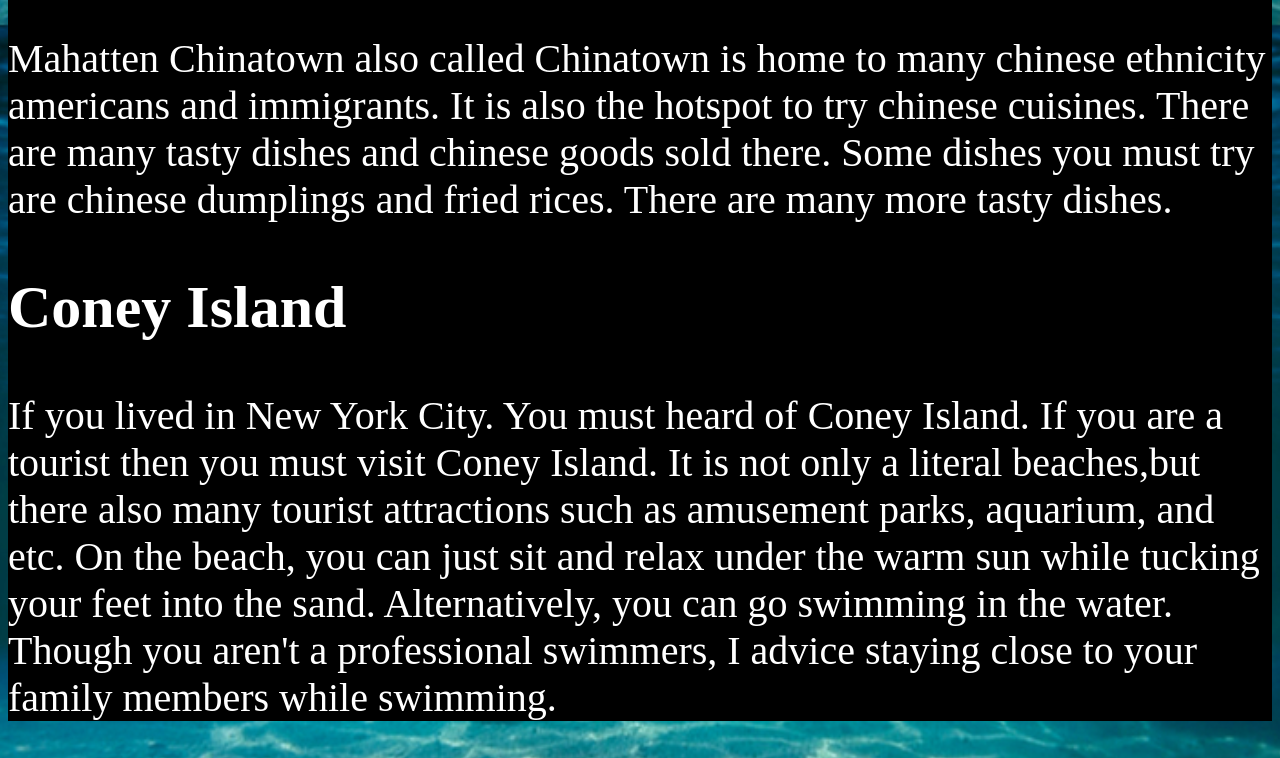
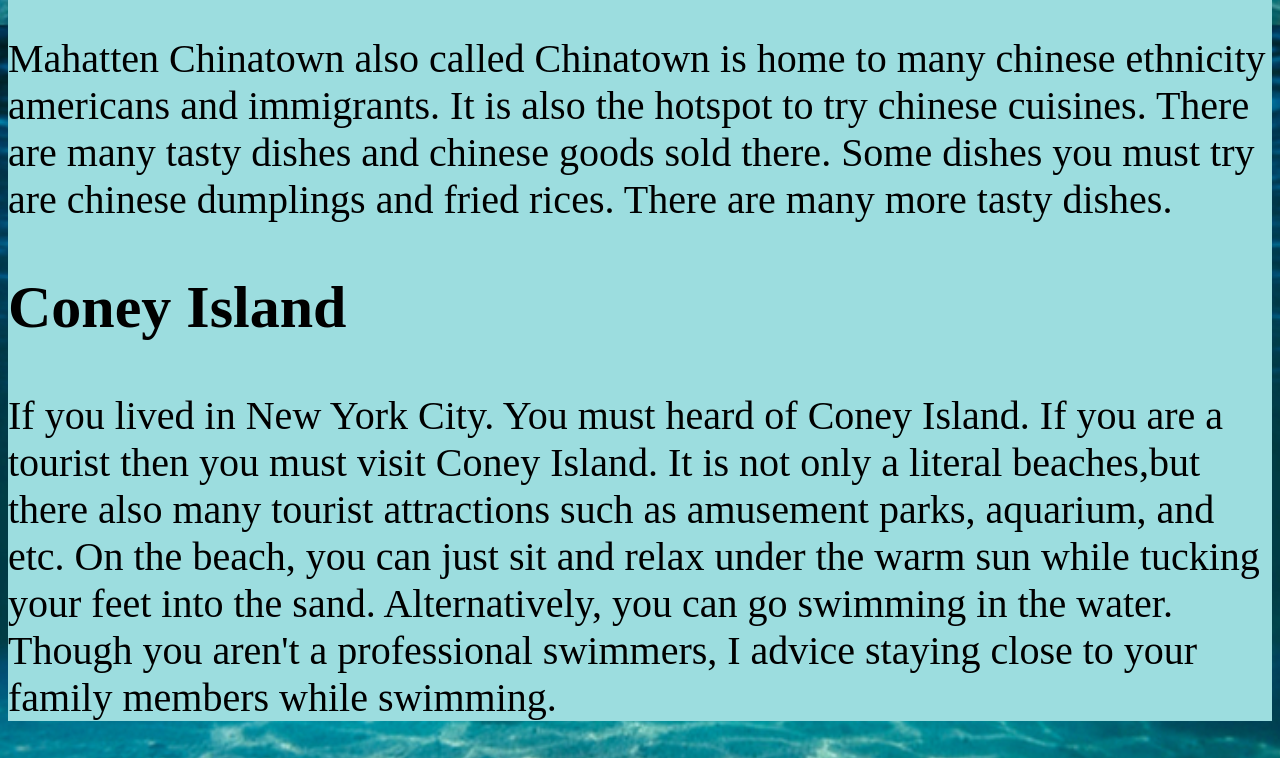
Before and after one commit to Tankbam/Test-3-static-project, a plain HTML site: page hotspot.html in a window 1280 px wide. Shown: the part 775-1533 px from the top of the page. Drawn offline with Linux system fonts and the light colour scheme.

Commit message:
Update hotspot.html

```diff
--- a/hotspot.html
+++ b/hotspot.html
@@ -21,8 +21,8 @@
         }
         .seman
         {
-background-color: rgb(0, 0, 0);
-color: rgb(255, 255, 255);
+background-color: rgb(156, 221, 223);
+color: rgb(0,0,0);
         }
     </style>
 </head>
```
